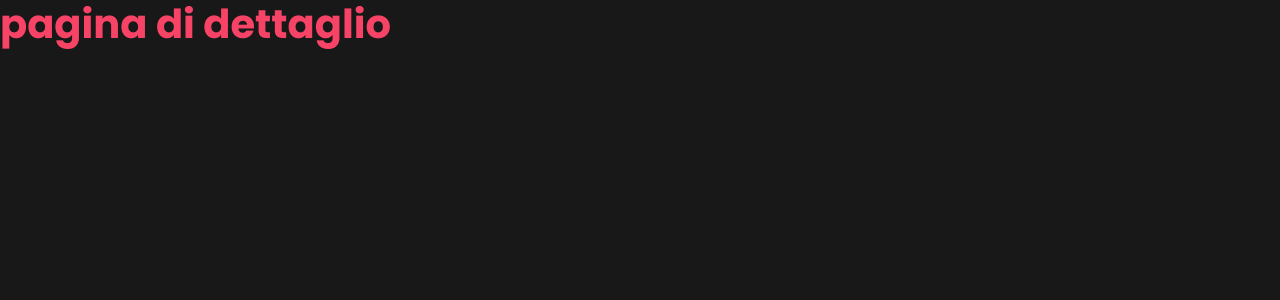
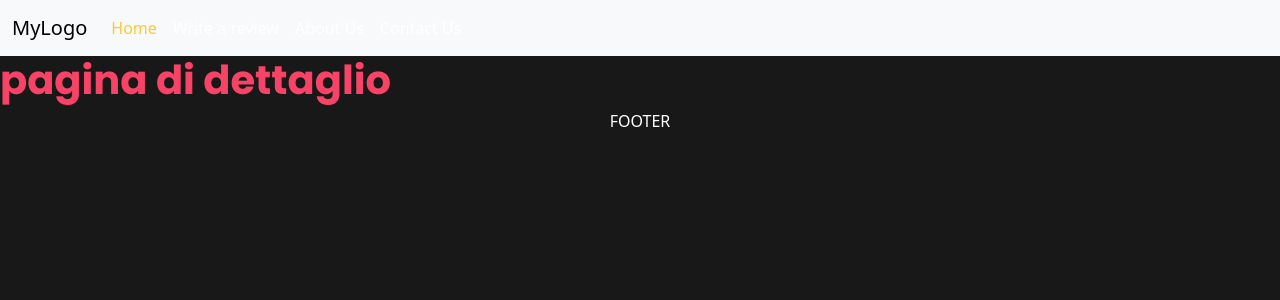
Before and after one commit to eleonoracappellesso/webapp-react, a React (Vite) app: page /movies/1 in a window 1280 px wide. Shown: the top 300 px of the page. Built offline with nearby package versions, Linux system fonts and the light colour scheme.

Commit message:
created defaultLayout with header and footer components

```diff
--- a/src/App.jsx
+++ b/src/App.jsx
@@ -2,14 +2,17 @@ import { BrowserRouter, Routes, Route } from "react-router-dom"
 
 import HomePage from "./pages/HomePage"
 import MovieDetailPage from "./pages/MovieDetailPage"
+import DefaultLayout from "./layout/DefaultLayout"
 
 export default function App() {
   return (
     <BrowserRouter>
       <Routes>
-        <Route path="/movies">
-          <Route index Component={HomePage} />
-          <Route path=":id" Component={MovieDetailPage} />
+        <Route Component={DefaultLayout}>
+          <Route path="/movies">
+            <Route index Component={HomePage} />
+            <Route path=":id" Component={MovieDetailPage} />
+          </Route>
         </Route>
       </Routes>
     </BrowserRouter>
--- /dev/null
+++ b/src/components/FooterComponent.jsx
@@ -0,0 +1,7 @@
+export default function FooterComponent() {
+    return (
+        <div>
+            <h6 className="text-center">FOOTER</h6>
+        </div>
+    )
+}
--- /dev/null
+++ b/src/components/HeaderComponent.jsx
@@ -0,0 +1,58 @@
+import { NavLink } from "react-router-dom";
+
+const navmenu = [
+    { path: "/movies", label: "Home" },
+    { path: "/form", label: "Write a review" },
+    { path: "/about", label: "About Us" },
+    { path: "/contact", label: "Contact Us" },
+
+];
+
+function HeaderComponent() {
+
+    function drawNavMenu() {
+        return navmenu.map((item) => (
+            <li className="nav-item" key={item.path}>
+                <NavLink
+                    className="nav-link"
+                    to={item.path}
+                    style={({ isActive }) => ({
+                        color: isActive ? "#FFCA2D" : "white",
+                    })}
+                >
+                    {item.label}
+                </NavLink>
+            </li>
+        ));
+    }
+
+    return (
+        <>
+            <header>
+                <nav className="navbar navbar-expand-lg bg-body-tertiary">
+                    <div className="container-fluid">
+                        <NavLink className="navbar-brand" to="/">
+                            MyLogo
+                        </NavLink>
+                        <button
+                            className="navbar-toggler"
+                            type="button"
+                            data-bs-toggle="collapse"
+                            data-bs-target="#navbarNav"
+                            aria-controls="navbarNav"
+                            aria-expanded="false"
+                            aria-label="Toggle navigation"
+                        >
+                            <span className="navbar-toggler-icon"></span>
+                        </button>
+                        <div className="collapse navbar-collapse" id="navbarNav">
+                            <ul className="navbar-nav">{drawNavMenu()}</ul>
+                        </div>
+                    </div>
+                </nav>
+            </header>
+        </>
+    )
+}
+
+export default HeaderComponent;
--- /dev/null
+++ b/src/layout/DefaultLayout.jsx
@@ -0,0 +1,13 @@
+import HeaderComponent from "../components/HeaderComponent";
+import FooterComponent from "../components/FooterComponent";
+import { Outlet } from "react-router-dom";
+
+export default function DefaultLayout() {
+    return (
+        <div>
+            <HeaderComponent />
+            <Outlet />
+            <FooterComponent />
+        </div>
+    );
+}
```
